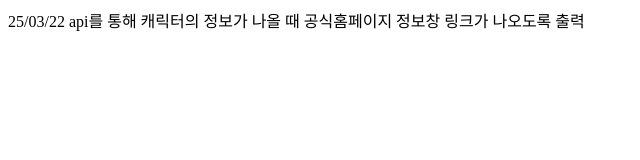
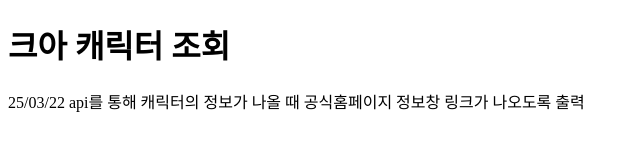
Before and after one commit to keeba0421/ca.api, a website: page history/index.html in a window 1280 px wide. Shown: the whole page, without its empty margins (0-640 px from the left). Drawn offline with Linux system fonts and the light colour scheme.

Commit message:
Update index.html

```diff
--- a/history/index.html
+++ b/history/index.html
@@ -6,7 +6,7 @@
     <title>Bnbgg 히스토리</title>
 </head>
   <body>
-
+    <h1>크아 캐릭터 조회</h1>
   <a>25/03/22 api를 통해 캐릭터의 정보가 나올 때 공식홈페이지 정보창 링크가 나오도록 출력</a>
 
   </body>
```
